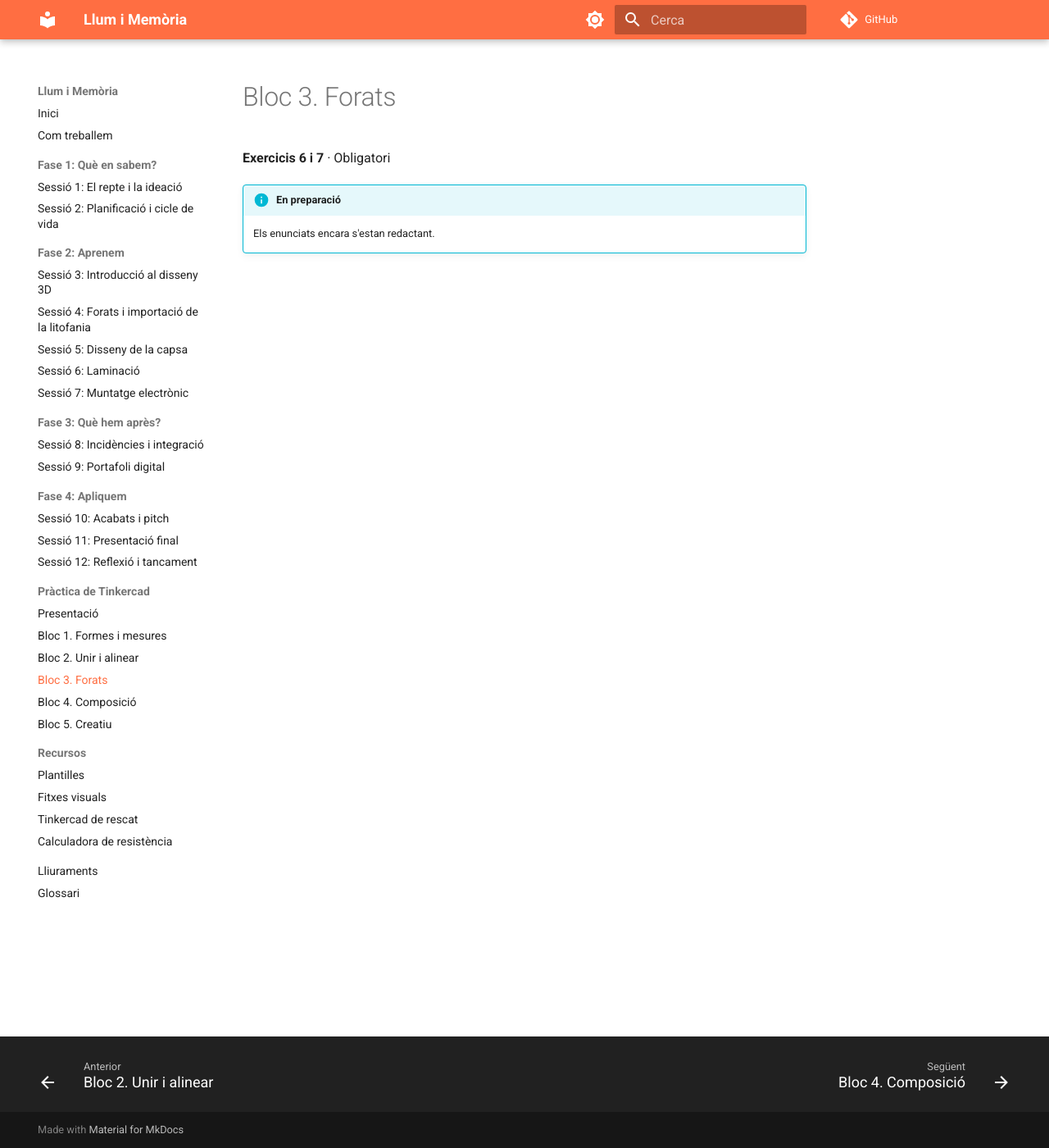
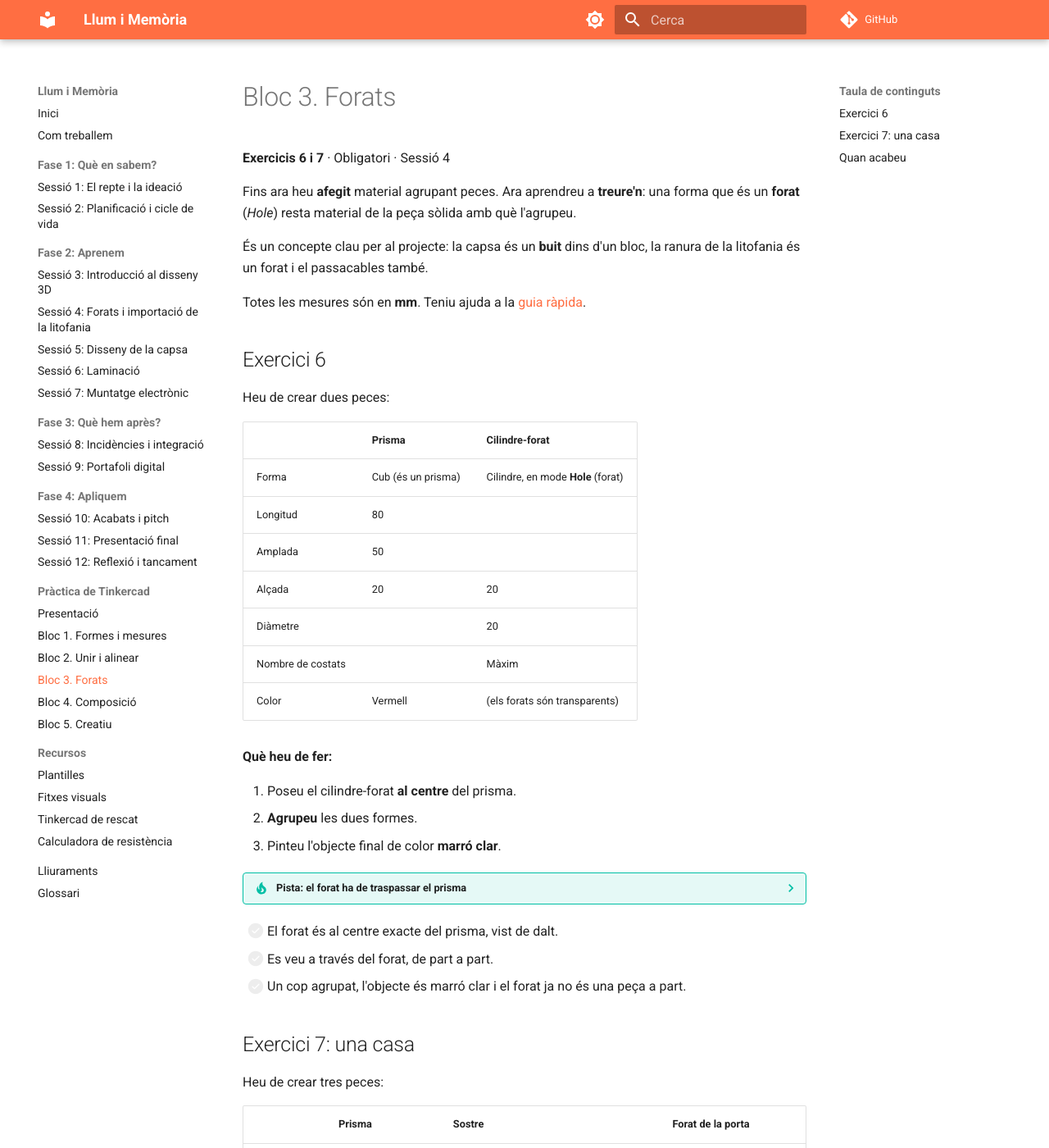
Before and after one commit to AlbertGodina/llum-i-memoria, an MkDocs documentation site: the page built from docs/practica-tinkercad/bloc3-forats.md, in a window 1280 px wide and 1400 px high. Shown: the whole window at 82% size. Built offline with MkDocs 1.6.1 and Material for MkDocs 9.7.7, drawn with Linux system fonts in a browser that asks for light colours; comment, search, counter and statistics services are not loaded; some of the changed text lies outside the part shown.

Commit message:
Update Bloc 3 with detailed exercise instructions
Expanded instructions for Exercises 6 and 7, detailing the creation of holes in shapes and their arrangement for a house model.

```diff
--- a/docs/practica-tinkercad/bloc3-forats.md
+++ b/docs/practica-tinkercad/bloc3-forats.md
@@ -1,6 +1,69 @@
 # Bloc 3. Forats
 
-**Exercicis 6 i 7** · Obligatori
+**Exercicis 6 i 7** · Obligatori · Sessió 4
 
-!!! info "En preparació"
-    Els enunciats encara s'estan redactant.
+Fins ara heu **afegit** material agrupant peces. Ara aprendreu a **treure'n**: una forma que és un **forat** (*Hole*) resta material de la peça sòlida amb què l'agrupeu.
+
+És un concepte clau per al projecte: la capsa és un **buit** dins d'un bloc, la ranura de la litofania és un forat i el passacables també.
+
+Totes les mesures són en **mm**. Teniu ajuda a la [guia ràpida](guia-rapida.md).
+
+## Exercici 6
+
+Heu de crear dues peces:
+
+| | Prisma | Cilindre-forat |
+|---|---|---|
+| Forma | Cub (és un prisma) | Cilindre, en mode **Hole** (forat) |
+| Longitud | 80 | |
+| Amplada | 50 | |
+| Alçada | 20 | 20 |
+| Diàmetre | | 20 |
+| Nombre de costats | | Màxim |
+| Color | Vermell | (els forats són transparents) |
+
+**Què heu de fer:**
+
+1. Poseu el cilindre-forat **al centre** del prisma.
+2. **Agrupeu** les dues formes.
+3. Pinteu l'objecte final de color **marró clar**.
+
+??? tip "Pista: el forat ha de traspassar el prisma"
+    Com que el forat té la mateixa alçada que el prisma (20 mm), han d'estar a la mateixa alçada perquè el travessi de part a part. Seleccioneu-los i alineu-los també a l'eix vertical amb l'eina Align (**L**).
+
+- [ ] El forat és al centre exacte del prisma, vist de dalt.
+- [ ] Es veu a través del forat, de part a part.
+- [ ] Un cop agrupat, l'objecte és marró clar i el forat ja no és una peça a part.
+
+## Exercici 7: una casa
+
+Heu de crear tres peces:
+
+| | Prisma | Sostre | Forat de la porta |
+|---|---|---|---|
+| Forma | Cub (és un prisma) | Sostre (*Roof*), que és un prisma triangular | Cub, en mode **Hole** (forat) |
+| Longitud | 20 | 20 | 10 |
+| Amplada | 70 | 70 | 20 |
+| Alçada | 50 | 30 | 25 |
+| Color | Vermell | Verd | (transparent) |
+
+**Què heu de fer:**
+
+1. Poseu el sostre **damunt** del prisma vermell.
+2. Col·loqueu el forat de la porta a la cara gran de la casa (la de 70 mm d'amplada), **tocant a terra**.
+3. **Agrupeu** les tres peces.
+4. Pinteu l'objecte final de color **gris**.
+
+??? tip "Pista: el sostre"
+    El sostre té la mateixa base que el prisma vermell (20 × 70). Pugeu-lo 50 mm amb la fletxa negra (l'alçada del prisma) i alineeu-lo amb el prisma als dos eixos horitzontals.
+
+??? tip "Pista: la porta"
+    El prisma fa 20 mm de fons i el forat de la porta en fa 10. Per tant, la porta ha de quedar com una entrada enfonsada a la cara gran, sense travessar la casa. Comproveu-ho mirant la casa des de dalt.
+
+- [ ] El sostre queda centrat damunt del prisma, sense espai al mig.
+- [ ] La porta toca a terra i s'obre a la cara gran de la casa.
+- [ ] La casa és grisa i agrupada.
+
+## Quan acabeu
+
+Feu les captures de pantalla i continueu a la [sessió 4](../fase2-aprenem/s04-forats-importacio-litofania.md): ara importareu la litofania.
```
